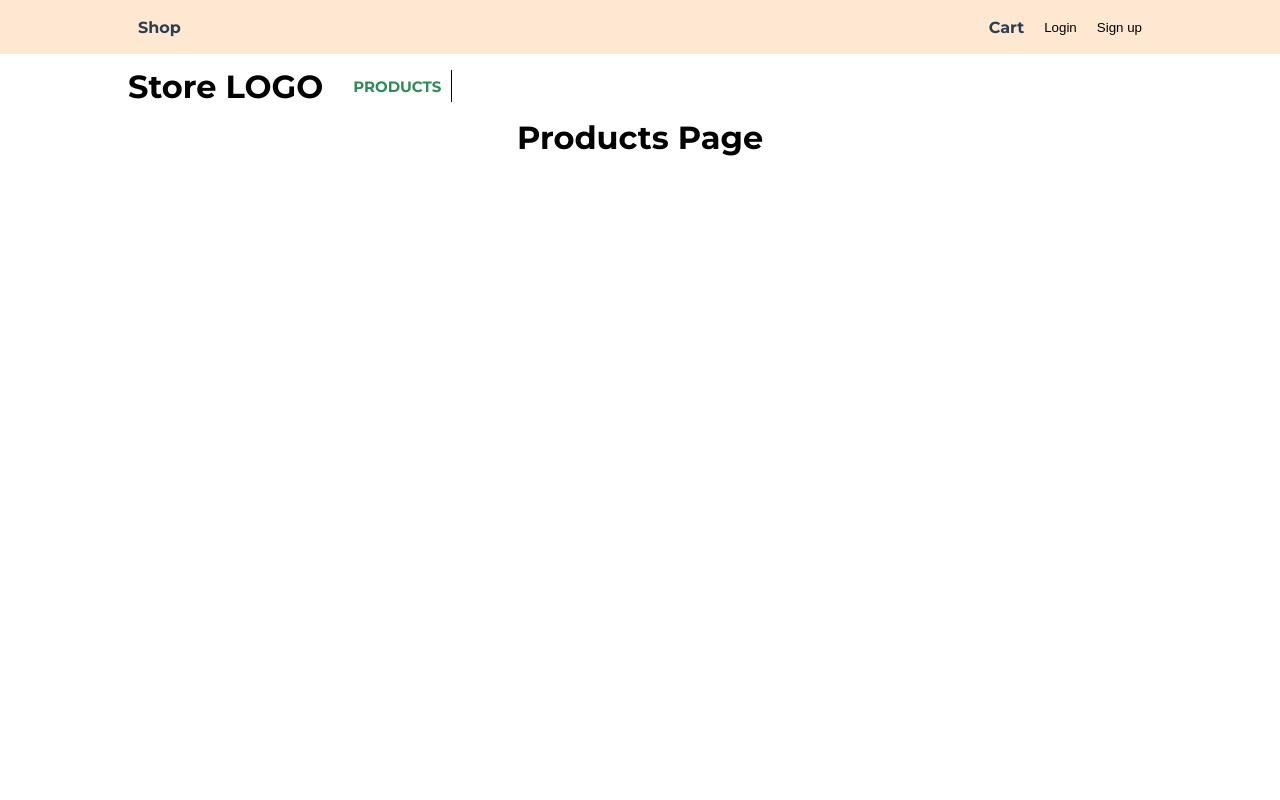
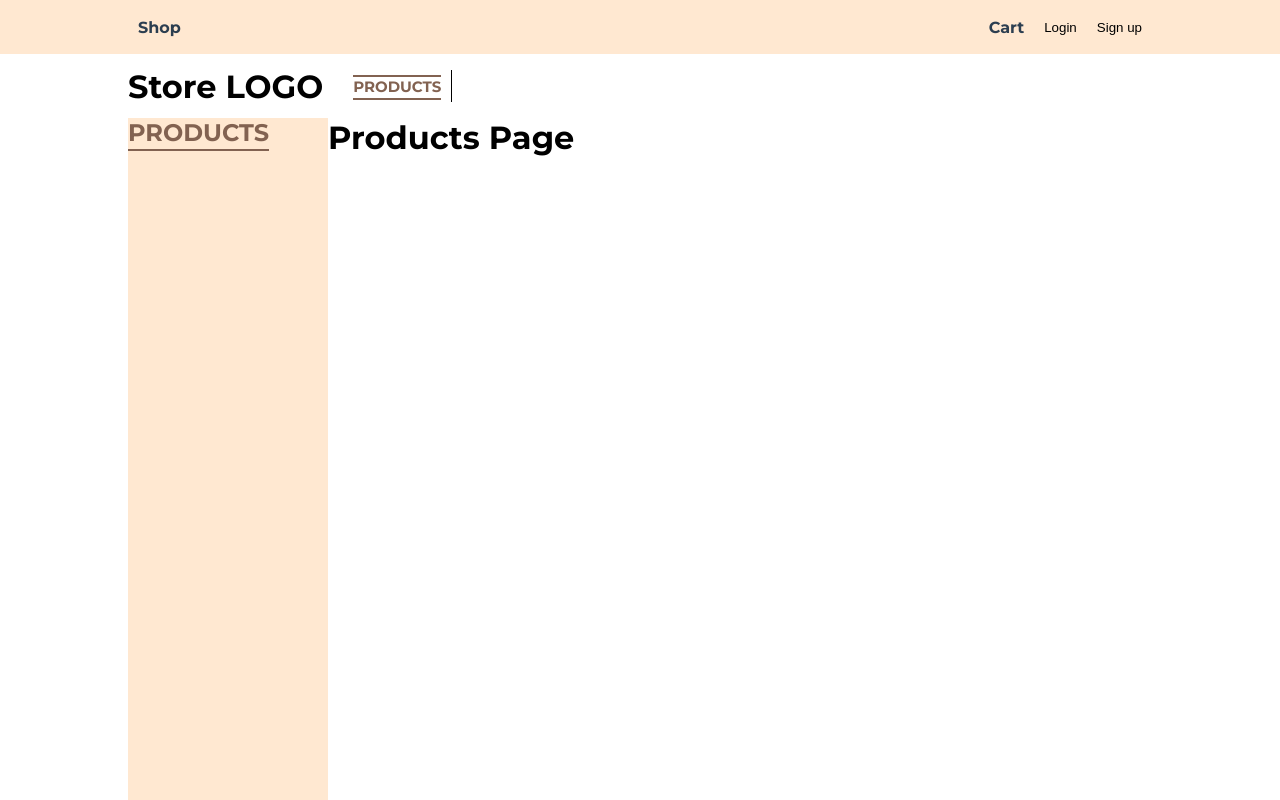
Before and after one commit to Mugammad/e-commerce-cherry-frontend, a Vue app: page /products in a window 1280 px wide. Shown: the top 800 px of the page. Built offline with nearby package versions, Linux system fonts and the light colour scheme; no server answers; a web font is replaced by a local one.

Commit message:
started styling products page

```diff
--- /dev/null
+++ b/src/components/FilterPanel.vue
@@ -0,0 +1,50 @@
+<template>
+    <div class="filterPanel">
+        <router-link class="filterLink" to="/products">PRODUCTS<span class="borderLink"></span></router-link>
+    </div>
+</template>
+
+<script>
+export default {
+
+}
+</script>
+
+<style>
+    .filterPanel{
+        width: 200px;
+        min-height: 100%;
+        background: var(--pink);
+        text-align: left;
+    }
+    .filterLink{
+        font-weight: bold;
+        display: flex;
+        flex-direction: column;
+        width: fit-content;
+        justify-content: center;
+    }
+    .filterPanel .filterLink{
+        font-size: 1.5rem;
+    }
+    .borderLink, .borderLinkTop{
+        border-bottom: 2px solid var(--brown);
+        width: 1%;
+        opacity: 0;
+        transition: 0.2s;
+    }
+    .borderLink{
+        padding-top: 2px;
+    }
+    .borderLinkTop{
+        padding-bottom: 2px;
+    }
+    a.router-link-exact-active{
+        color: var(--brown) !important;
+    }
+    a.router-link-exact-active>.borderLink, a.router-link-exact-active>.borderLinkTop{
+        opacity: 1;
+        width: 100%;
+        transition: 0.5s;
+    }
+</style>
--- a/src/components/Navbar2.vue
+++ b/src/components/Navbar2.vue
@@ -6,7 +6,7 @@
     <div class="navMiddle">
         <ul>
             <li>
-                <router-link class="navLink category" to="/products">PRODUCTS</router-link>
+                <router-link class="navLink category filterLink" to="/products"><span class="borderLinkTop"></span>PRODUCTS<span class="borderLink"></span></router-link>
                 <div class="borderLeft"></div>
             </li>
         </ul>
--- a/src/views/Home.vue
+++ b/src/views/Home.vue
@@ -6,22 +6,22 @@
         <button>Tops</button><button>Dresses</button><button>Pants</button><button>Scarves</button>
       </div>
     </div>
-    <div class="sectionLabel">
+    <div v-if="products" class="sectionLabel">
       <h1>NEW IN STOCK</h1>
     </div>
-    <div id="newStock" class="section">
+    <div v-if="products" id="newStock" class="section">
       <div class="newProducts">
-        <div class="newStockimg1" style="background-image: url('https://imgaz1.chiccdn.com/thumb/large/oaupload/newchic/images/D7/F0/c52394d3-2eda-4e09-a045-7e509a224ed6.jpg');">
-          <div class="hoverInfo"><h1>hover info</h1></div>
+        <div class="newStockimg1" :style="`background-image: url('${products[products.length-1].img}');`">
+          <div class="hoverInfo"><h1>{{products[products.length-1].title}}</h1></div>
         </div>
-        <div class="newStockimg2">
-          <div class="hoverInfo"><h1>hover info</h1></div>
+        <div class="newStockimg2" :style="`background-image: url('${products[products.length-2].img}');`">
+          <div class="hoverInfo"><h1>{{products[products.length-2].title}}</h1></div>
         </div>
-        <div class="newStockimg3">
-          <div class="hoverInfo"><h1>hover info</h1></div>
+        <div class="newStockimg3" :style="`background-image: url('${products[products.length-3].img}');`">
+          <div class="hoverInfo"><h1>{{products[products.length-3].title}}</h1></div>
         </div>
-        <div class="newStockimg4">
-          <div class="hoverInfo"><h1>hover info</h1></div>
+        <div class="newStockimg4" :style="`background-image: url('${products[products.length-4].img}');`">
+          <div class="hoverInfo"><h1>{{products[products.length-4].title}}</h1></div>
         </div>
       </div>
     </div>
@@ -44,7 +44,10 @@
 
 export default {
   name: 'Home',
-  components: {}
+  props: [
+    'products'
+  ],
+  components: {},
 }
 </script>
 
--- a/src/views/Products.vue
+++ b/src/views/Products.vue
@@ -1,15 +1,23 @@
 <template>
-  <div class="mainSection">
-    <h1>Products Page</h1>
+  <div id="productsPage" class="mainSection">
+    <FilterPanel />
+    <div class="productsContainer">
+      <h1>Products Page</h1>
+    </div>
   </div>
 </template>
 
 <script>
+import FilterPanel from '../components/FilterPanel.vue'
 export default {
-
+  components: {
+    FilterPanel
+  }
 }
 </script>
 
 <style>
-
+  #productsPage{
+    display: flex;
+  }
 </style>
```
